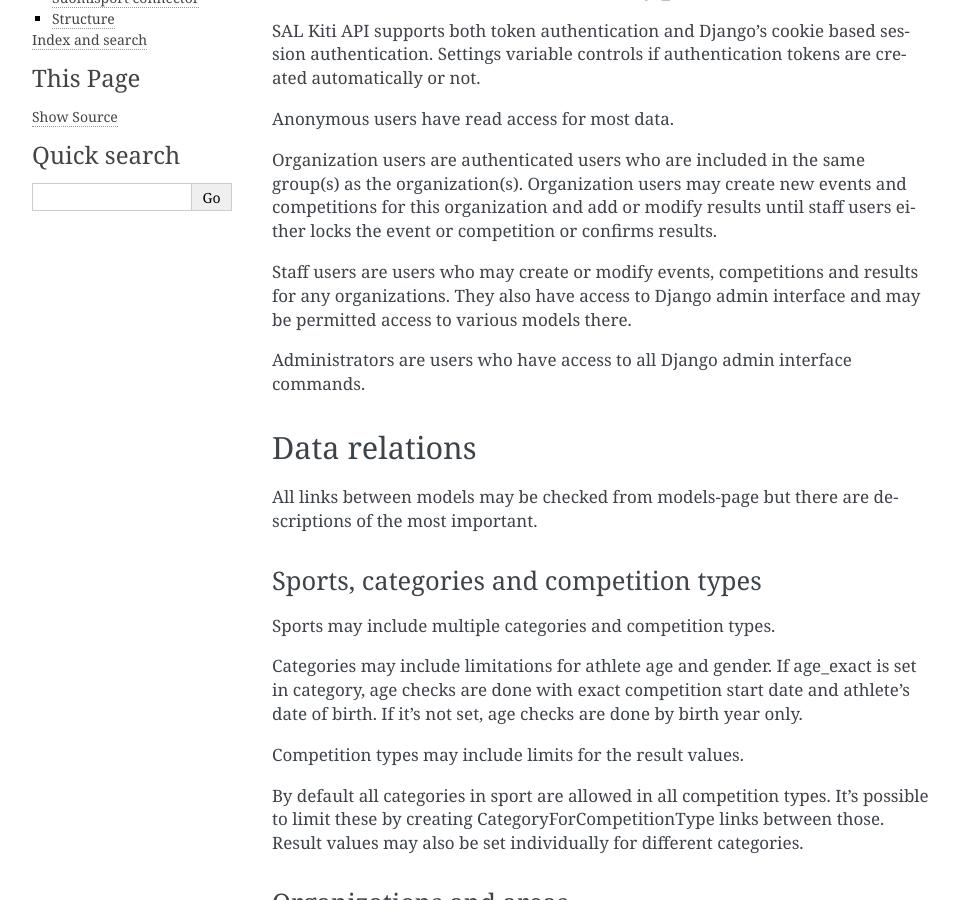
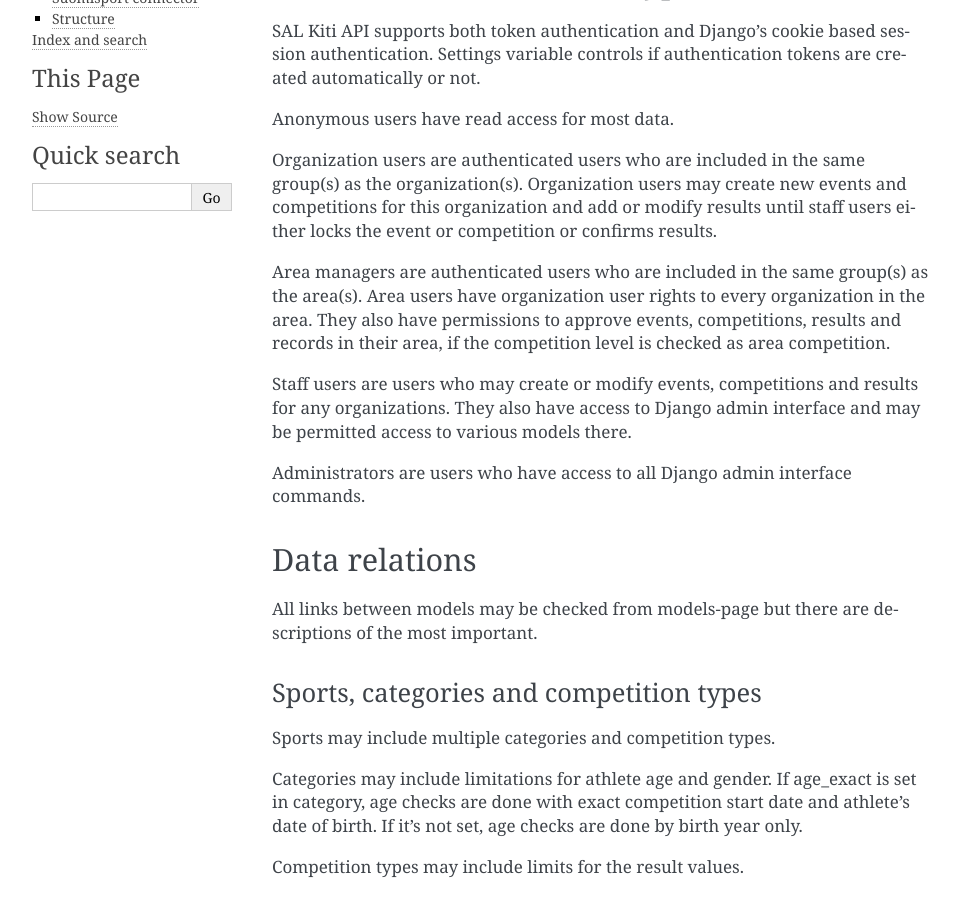
Before and after one commit to sal-kiti/sal-kiti, a Sphinx documentation site: the page built from docs/index.rst, in a window 1280 px wide and 900 px high, scrolled down 422 px. Shown: the whole window, without its empty margins (148-1107 px from the left). Built offline with Sphinx 7.4.7, drawn with Linux system fonts in a browser that asks for light colours.

Commit message:
Add area manager description
Signed-off-by: Jukka Karvonen <jukka.karvonen@iki.fi>

```diff
--- a/docs/index.rst
+++ b/docs/index.rst
@@ -21,6 +21,11 @@ Anonymous users have read access for most data.
 Organization users are authenticated users who are included in the same group(s) as the organization(s).
 Organization users may create new events and competitions for this organization and add or modify results until
 staff users either locks the event or competition or confirms results.
+
+Area managers are authenticated users who are included in the same group(s) as the area(s).
+Area users have organization user rights to every organization in the area. They also have permissions
+to approve events, competitions, results and records in their area, if the competition level is checked as area
+competition.
 
 Staff users are users who may create or modify events, competitions and results for any organizations.
 They also have access to Django admin interface and may be permitted access to various models there.
```
